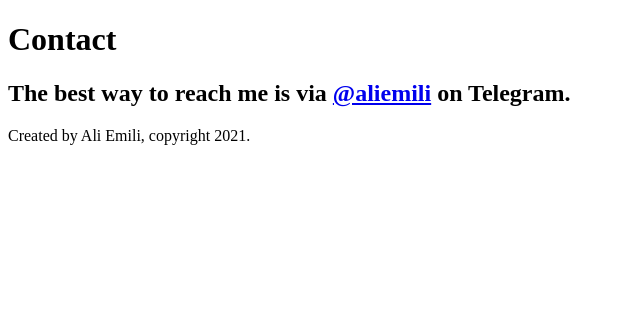
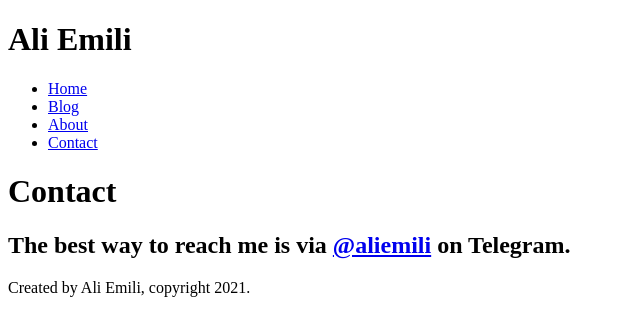
Before and after one commit to AliEmili/gatsbyjs-freecodecamp-course, a Gatsby site: page /contact in a window 1280 px wide. Shown: the whole page, without its empty margins (0-640 px from the left). Built offline with nearby package versions, Linux system fonts and the light colour scheme; Gatsby itself is replaced by a stand-in of ours.

Commit message:
create header component

```diff
--- /dev/null
+++ b/src/components/header.js
@@ -0,0 +1,28 @@
+import React from "react"
+import { Link } from "gatsby"
+
+const Header = () => {
+  return (
+    <header>
+      <h1>Ali Emili</h1>
+      <nav>
+        <ul>
+          <li>
+            <Link to="/">Home</Link>
+          </li>
+          <li>
+            <Link to="/blog">Blog</Link>
+          </li>
+          <li>
+            <Link to="/about">About</Link>
+          </li>
+          <li>
+            <Link to="/contact">Contact</Link>
+          </li>
+        </ul>
+      </nav>
+    </header>
+  )
+}
+
+export default Header
--- a/src/pages/contact.js
+++ b/src/pages/contact.js
@@ -1,9 +1,11 @@
 import React from "react"
 import Footer from "../components/footer"
+import Header from "../components/header"
 
 const Contact = () => {
   return (
     <div>
+      <Header />
       <h1>Contact</h1>
       <h2>
         The best way to reach me is via{" "}
```
